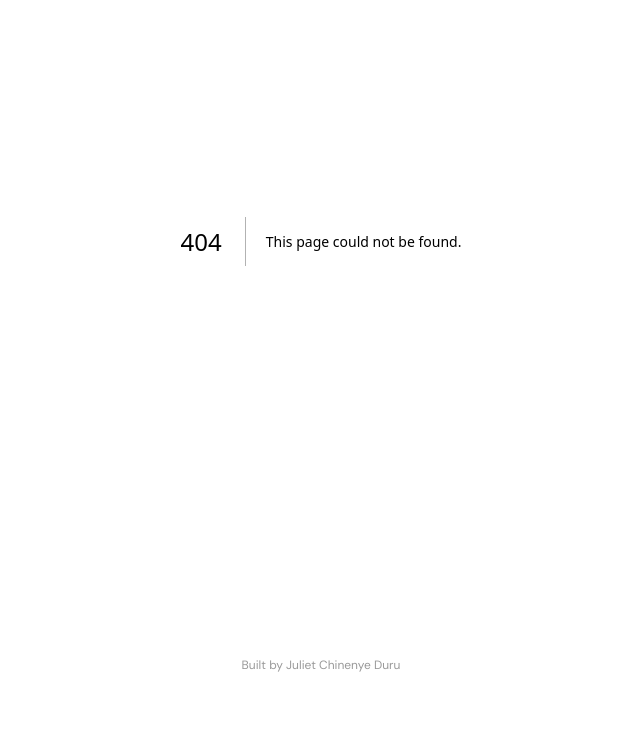
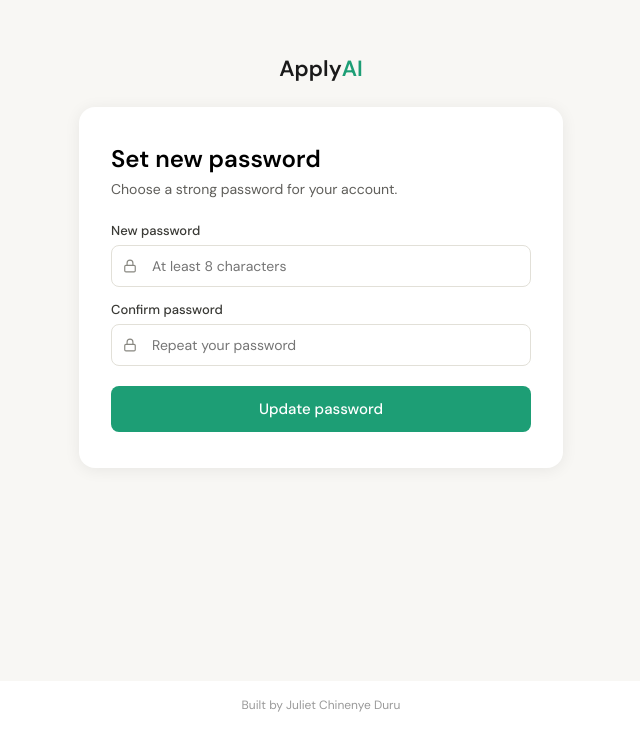
Before and after one commit to JulietChinenyeDuru/African-Entrepreneurship-main, a Next.js app: page /auth/reset-password in a window 1280 px wide. Before the commit this address had no page. Shown: the part 159-888 px from the top of the page, without its empty margins (319-959 px from the left). Before the commit the page ends 848 px from the top, so only its background shows below. Built offline with nearby package versions, Linux system fonts and the light colour scheme; no server answers.

Commit message:
feat: add reset password page

```diff
--- /dev/null
+++ b/app/auth/reset-password/page.tsx
@@ -0,0 +1,82 @@
+'use client'
+import { useState } from 'react'
+import { useRouter } from 'next/navigation'
+import { createClient } from '@/lib/supabase'
+import { Lock, AlertCircle, Loader, CheckCircle } from 'lucide-react'
+import Link from 'next/link'
+
+export default function ResetPasswordPage() {
+  const router = useRouter()
+  const [password, setPassword] = useState('')
+  const [confirm, setConfirm] = useState('')
+  const [loading, setLoading] = useState(false)
+  const [error, setError] = useState('')
+  const [success, setSuccess] = useState(false)
+  const supabase = createClient()
+
+  const handleSubmit = async (e: React.FormEvent) => {
+    e.preventDefault()
+    if (password !== confirm) { setError('Passwords do not match'); return }
+    setLoading(true); setError('')
+    try {
+      const { error } = await supabase.auth.updateUser({ password })
+      if (error) throw error
+      setSuccess(true)
+      setTimeout(() => router.push('/dashboard'), 2000)
+    } catch (err: any) {
+      setError(err.message)
+    } finally {
+      setLoading(false)
+    }
+  }
+
+  const s = {
+    label: { fontSize: 13, fontWeight: 500, color: '#3A3A36', marginBottom: 6, display: 'block' } as React.CSSProperties,
+    input: { width: '100%', padding: '11px 12px 11px 40px', border: '1px solid #E2E0D8', borderRadius: 8, fontSize: 14, fontFamily: 'inherit', boxSizing: 'border-box' as const, outline: 'none' },
+    btn: { width: '100%', padding: 13, background: '#1D9E75', color: '#fff', border: 'none', borderRadius: 8, fontSize: 15, fontWeight: 500, cursor: 'pointer', fontFamily: 'inherit' },
+  }
+
+  return (
+    <div style={{ minHeight: '100vh', background: '#F8F7F4', display: 'flex', flexDirection: 'column', alignItems: 'center', justifyContent: 'center', padding: '20px' }}>
+      <Link href="/" style={{ fontSize: 22, fontWeight: 600, color: '#1A1A1A', textDecoration: 'none', marginBottom: 24 }}>
+        Apply<span style={{ color: '#1D9E75' }}>AI</span>
+      </Link>
+      <div style={{ background: '#fff', borderRadius: 16, padding: '36px 32px', width: '100%', maxWidth: 420, boxShadow: '0 2px 16px rgba(0,0,0,0.07)' }}>
+        {success ? (
+          <div style={{ textAlign: 'center' }}>
+            <CheckCircle size={48} color="#1D9E75" style={{ marginBottom: 16 }}/>
+            <h2 style={{ fontSize: 20, fontWeight: 600, margin: '0 0 8px' }}>Password updated!</h2>
+            <p style={{ fontSize: 14, color: '#5F5E5A' }}>Redirecting you to the dashboard...</p>
+          </div>
+        ) : (
+          <>
+            <h1 style={{ fontSize: 24, fontWeight: 600, margin: '0 0 6px' }}>Set new password</h1>
+            <p style={{ fontSize: 14, color: '#5F5E5A', margin: '0 0 24px' }}>Choose a strong password for your account.</p>
+            <form onSubmit={handleSubmit}>
+              <div style={{ marginBottom: 14 }}>
+                <label style={s.label}>New password</label>
+                <div style={{ position: 'relative' }}>
+                  <Lock size={14} style={{ position: 'absolute', left: 12, top: '50%', transform: 'translateY(-50%)', color: '#888780' }}/>
+                  <input type="password" value={password} onChange={e => setPassword(e.target.value)} placeholder="At least 8 characters" required minLength={8} style={s.input}/>
+                </div>
+              </div>
+              <div style={{ marginBottom: 20 }}>
+                <label style={s.label}>Confirm password</label>
+                <div style={{ position: 'relative' }}>
+                  <Lock size={14} style={{ position: 'absolute', left: 12, top: '50%', transform: 'translateY(-50%)', color: '#888780' }}/>
+                  <input type="password" value={confirm} onChange={e => setConfirm(e.target.value)} placeholder="Repeat your password" required minLength={8} style={s.input}/>
+                </div>
+              </div>
+              {error && <div style={{ display: 'flex', gap: 8, background: '#fff5f5', border: '1px solid #F09595', borderRadius: 8, padding: '10px 12px', marginBottom: 16 }}><AlertCircle size={14} color="#A32D2D"/><span style={{ fontSize: 13, color: '#A32D2D' }}>{error}</span></div>}
+              <button type="submit" disabled={loading} style={s.btn}>
+                {loading && <Loader size={14} style={{ animation: 'spin 1s linear infinite' }}/>}
+                {loading ? 'Updating...' : 'Update password'}
+              </button>
+            </form>
+          </>
+        )}
+      </div>
+      <style>{`@keyframes spin { to { transform: rotate(360deg); } }`}</style>
+    </div>
+  )
+}
```
